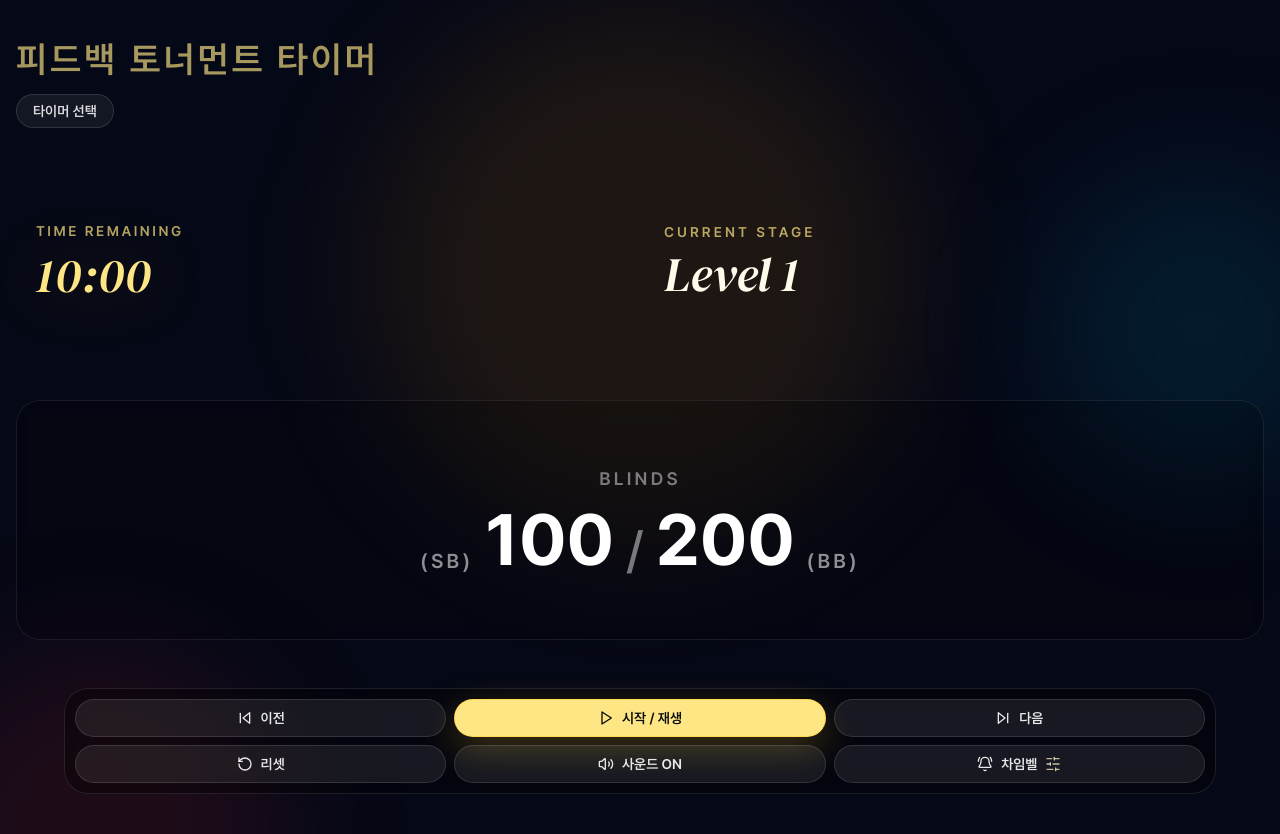
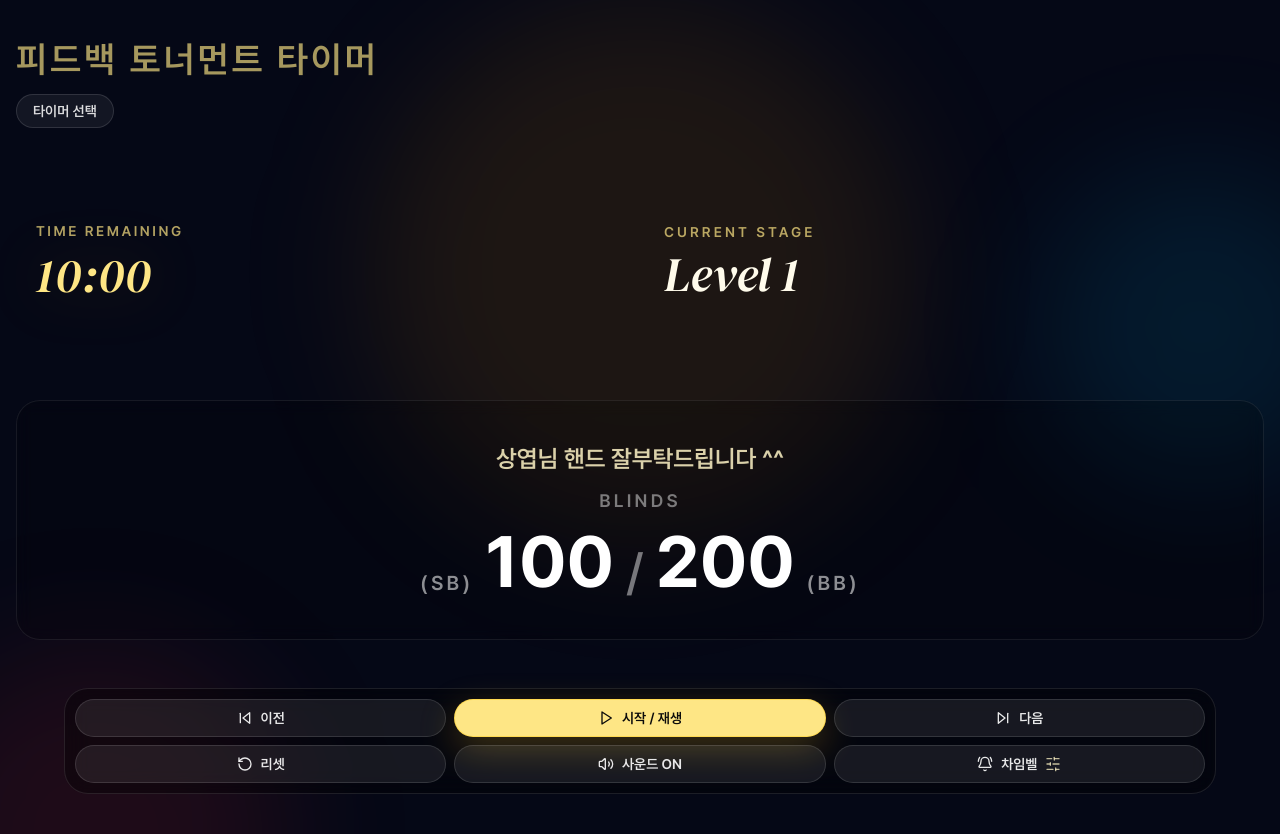
Before and after one commit to LuisKlopp/holdem-timer, a Next.js app: page /feedback-tournament-timer in a window 1280 px wide. Built offline with nearby package versions, Linux system fonts and the light colour scheme; no server answers.

Commit message:
feat: 완료

```diff
--- a/app/feedback-tournament-timer/page.tsx
+++ b/app/feedback-tournament-timer/page.tsx
@@ -4,6 +4,7 @@ import { feedbackTournamentBlindLevels } from "@/lib";
 export default function FeedbackTournamentTimerPage() {
   return (
     <TournamentTimerPage
+      blindMessage="상엽님 핸드 잘부탁드립니다 ^^"
       blindLevels={feedbackTournamentBlindLevels}
       memberManagementHref="/feedback-tournament-timer/member-management"
       title="피드백 토너먼트 타이머"
--- a/components/BlindInfo.tsx
+++ b/components/BlindInfo.tsx
@@ -3,6 +3,7 @@ import type { BlindLevel } from "@/lib/blindLevels";
 type BlindInfoProps = {
   animationKey: number;
   currentLevel: BlindLevel;
+  message?: string;
 };
 
 const formatBlind = (value: number) => value.toLocaleString("en-US");
@@ -10,6 +11,7 @@ const formatBlind = (value: number) => value.toLocaleString("en-US");
 export default function BlindInfo({
   animationKey,
   currentLevel,
+  message,
 }: BlindInfoProps) {
   return (
     <section
@@ -17,6 +19,11 @@ export default function BlindInfo({
       className="animate-level-flash h-full w-full"
     >
       <div className="mdl:min-h-60 mdl:py-3.5 flex h-full min-h-39 flex-col justify-center rounded-[1.5rem] border border-white/8 bg-black/18 px-4 py-4 text-center backdrop-blur-sm">
+        {message ? (
+          <p className="mb-3 text-xl font-semibold text-amber-100/85 sm:text-2xl">
+            {message}
+          </p>
+        ) : null}
         <p className="text-base font-semibold tracking-[0.18em] text-white/45 uppercase sm:text-lg">
           Blinds
         </p>
--- a/components/TournamentTimerPage.tsx
+++ b/components/TournamentTimerPage.tsx
@@ -14,6 +14,7 @@ import LevelInfo from "./LevelInfo";
 import TimerDisplay from "./TimerDisplay";
 
 type TournamentTimerPageProps = {
+  blindMessage?: string;
   blindLevels?: BlindLevel[];
   memberManagementHref?: string;
   title: string;
@@ -24,6 +25,7 @@ type TournamentTimerPageProps = {
 };
 
 export function TournamentTimerPage({
+  blindMessage,
   blindLevels,
   memberManagementHref,
   podiumSeason,
@@ -185,7 +187,11 @@ export function TournamentTimerPage({
             </p>
           ) : null}
 
-          <BlindInfo animationKey={animationKey} currentLevel={currentLevel} />
+          <BlindInfo
+            animationKey={animationKey}
+            currentLevel={currentLevel}
+            message={blindMessage}
+          />
         </div>
 
         <div>
```
